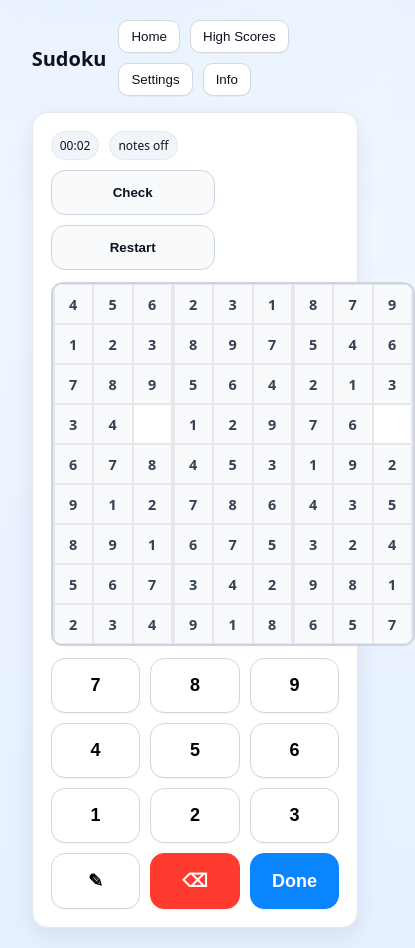
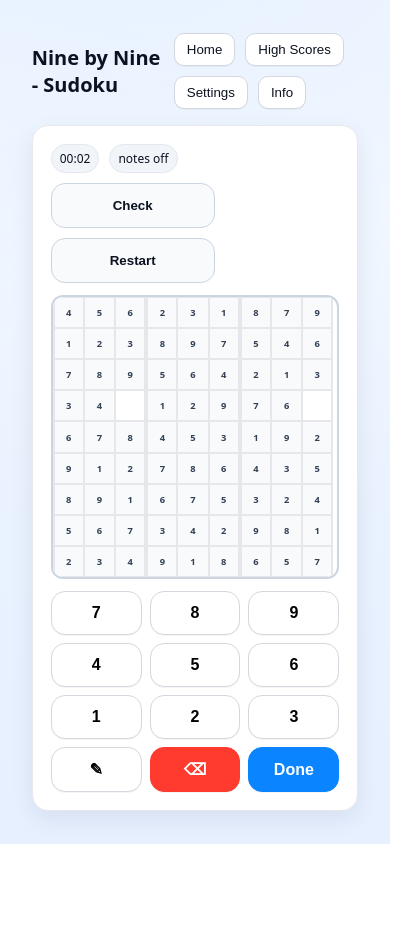
Before and after one commit to brianjgoodwin/nine_by_nine, a plain HTML site: page index.html in a window 390 px wide. Both pictures are taken after a click on the button "New Game". Shown: the whole page, 415 px wide, since content can reach past the window. After the commit the page ends 844 px from the top, so only its background shows below. Drawn offline with Linux system fonts and the light colour scheme.

Commit message:
enhance responsiveness and update header title; add keyboard shortcuts info

```diff
--- a/index.html
+++ b/index.html
@@ -97,13 +97,39 @@ nav button:hover{border-color:#b9bfd0;background:#f8fafc}
   .cell.given{font-weight:700}
   .note, .cell.selected, .cell.peer, .cell.error { display:none!important; }
 }
+
+/* Responsive adjustments for the Sudoku board */
+@media (max-width: 600px) {
+  :root {
+    --cell: clamp(30px, 8vw, 40px); /* Adjust cell size for smaller screens */
+  }
+
+  .board {
+    grid-template-columns: repeat(9, var(--cell));
+    width: 100%; /* Ensure the board fits within the screen */
+  }
+
+  .cell {
+    font-size: calc(var(--cell) * 0.3); /* Adjust font size for smaller cells */
+  }
+
+  .pad {
+    grid-template-columns: repeat(3, 1fr); /* Ensure keypad remains usable */
+    gap: 8px; /* Reduce gap for smaller screens */
+  }
+
+  .key {
+    padding: 12px 0; /* Adjust padding for smaller keys */
+    font-size: 16px; /* Adjust font size for smaller keys */
+  }
+}
 </style>
 </head>
 <body>
 <canvas id="confetti" class="hidden"></canvas>
 <div class="wrap">
   <header>
-    <h1>Sudoku</h1>
+    <h1>Nine&nbsp;by&nbsp;Nine - Sudoku</h1>
     <nav class="row">
       <button onclick="go('home')">Home</button>
       <button onclick="go('scores')">High Scores</button>
@@ -121,6 +147,7 @@ nav button:hover{border-color:#b9bfd0;background:#f8fafc}
       <button class="btn" onclick="go('info')">Info</button>
     </div>
     <p class="muted" style="margin-top:12px">Fill the grid so each row, column, and 3×3 box contains 1–9.</p>
+    <p class="muted">Keyboard shortcuts when playing: 1–9 to set digits, Backspace/Delete to erase, N to toggle notes, H for a hint, U to undo, Enter to finish if solved. Arrow keys to move selection.</p>
   </section>
 
   <!-- GAME -->
```
